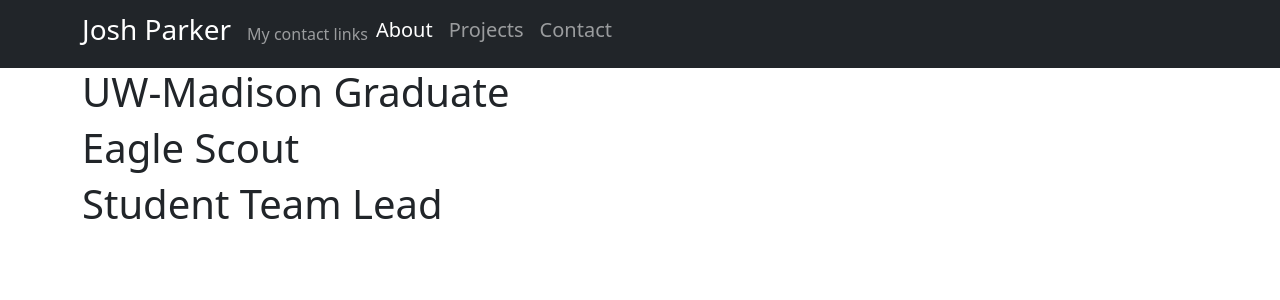
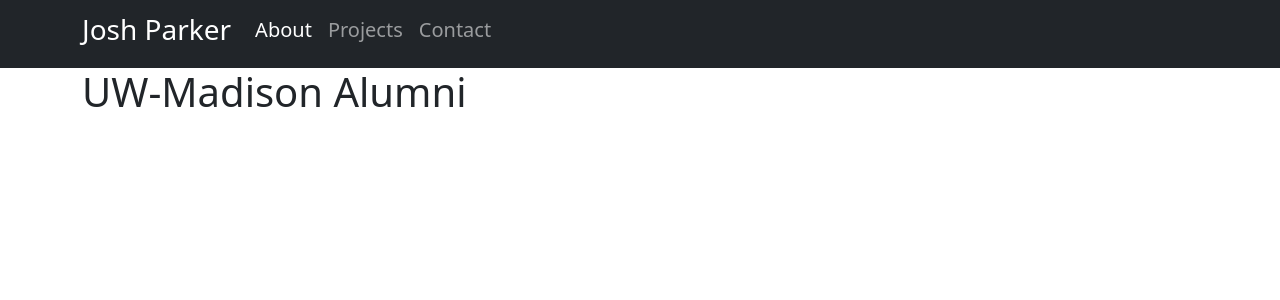
Before and after one commit to joshuaparkerlive/joshuaparkerlive.github.io, a React (Create React App) app: page / in a window 1280 px wide. Shown: the top 300 px of the page. Built offline with nearby package versions, Linux system fonts and the light colour scheme.

Commit message:
little rework

```diff
--- a/src/components/About.js
+++ b/src/components/About.js
@@ -4,9 +4,8 @@
 class About extends React.Component{
     render(){
         return <>
-            <h1>UW-Madison Graduate</h1>
-            <h1>Eagle Scout</h1>
-            <h1>Student Team Lead</h1>
+            <h1>UW-Madison Alumni</h1>
+
         </>;
     }
 }
--- a/src/components/NavBar.js
+++ b/src/components/NavBar.js
@@ -16,7 +16,7 @@
                     <NavbarBrand as={Link} to={"/"+ this.props.homePage.toLowerCase()}><h3>Josh Parker</h3></NavbarBrand>
 
                     {/* Use: https://www.npmjs.com/package/react-obfuscate */}
-                    <Navbar.Text>My contact links</Navbar.Text>
+                    {/* <Navbar.Text>My contact links</Navbar.Text> */}
 
                     {/* button controller */}
                     <Navbar.Toggle aria-controls="basic-navbar-nav" />
```
